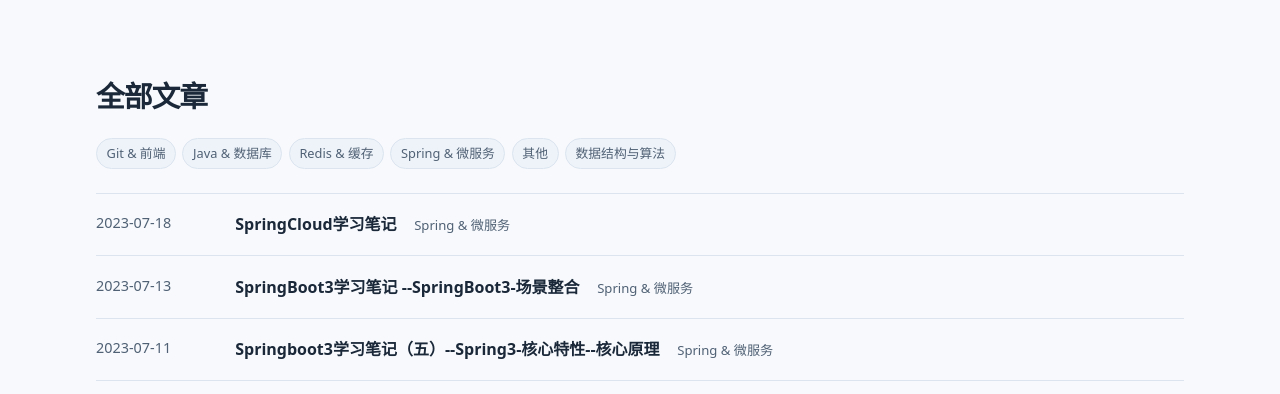
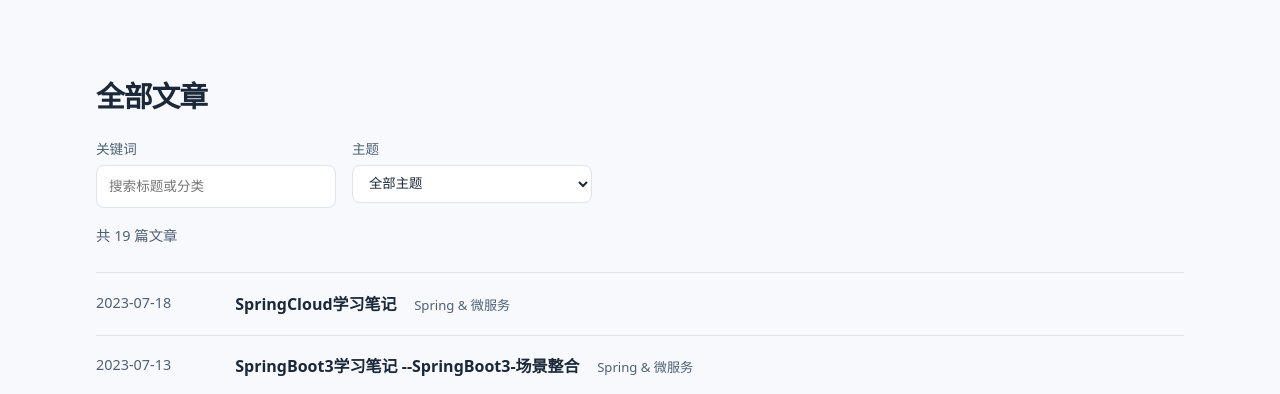
Before and after one commit to Xleia/Xleia.github.io, an Astro site: page /blog in a window 1280 px wide. Shown: the part 406-800 px from the top of the page. Built offline with nearby package versions, Linux system fonts and the light colour scheme; Astro itself is replaced by a stand-in of ours.

Commit message:
feat(blog): add lightweight title and category filtering

```diff
--- a/src/pages/blog/index.astro
+++ b/src/pages/blog/index.astro
@@ -16,12 +16,23 @@ const prettyDate = (value: Date) => value.toISOString().slice(0, 10);
   </section>
   <section aria-labelledby="archive-heading">
     <h2 id="archive-heading">全部文章</h2>
-    <div class="archive-categories" aria-label="文章技术主题">
-      {categories.map((category) => <span class="tech-tag">{category}</span>)}
+    <div class="archive-controls" role="search" aria-label="筛选历史文章">
+      <label>
+        <span>关键词</span>
+        <input id="blog-search" type="search" placeholder="搜索标题或分类" autocomplete="off" />
+      </label>
+      <label>
+        <span>主题</span>
+        <select id="blog-category">
+          <option value="">全部主题</option>
+          {categories.map((category) => <option value={category}>{category}</option>)}
+        </select>
+      </label>
     </div>
-    <ol class="article-list">
+    <p id="blog-count" class="archive-count" aria-live="polite">共 {articles.length} 篇文章</p>
+    <ol class="article-list" id="blog-article-list">
       {articles.map((article) => (
-        <li class="article-list-item">
+        <li class="article-list-item" data-category={article.data.category} data-title={article.data.title}>
           <span class="article-date"><time datetime={prettyDate(article.data.pubDate)}>{prettyDate(article.data.pubDate)}</time></span>
           <div class="article-info">
             <a href={article.data.legacyPath}>{article.data.title}</a>
@@ -32,3 +43,29 @@ const prettyDate = (value: Date) => value.toISOString().slice(0, 10);
     </ol>
   </section>
 </BaseLayout>
+
+<script>
+  const search = document.querySelector<HTMLInputElement>('#blog-search');
+  const category = document.querySelector<HTMLSelectElement>('#blog-category');
+  const count = document.querySelector<HTMLElement>('#blog-count');
+  const entries = Array.from(document.querySelectorAll<HTMLElement>('#blog-article-list .article-list-item'));
+
+  const applyFilter = () => {
+    const query = search?.value.trim().toLocaleLowerCase() ?? '';
+    const selectedCategory = category?.value ?? '';
+    let visible = 0;
+
+    for (const entry of entries) {
+      const title = (entry.dataset.title ?? '').toLocaleLowerCase();
+      const topic = entry.dataset.category ?? '';
+      const matches = (!query || title.includes(query) || topic.toLocaleLowerCase().includes(query))
+        && (!selectedCategory || topic === selectedCategory);
+      entry.hidden = !matches;
+      if (matches) visible++;
+    }
+    if (count) count.textContent = `符合条件的文章：${visible} 篇`;
+  };
+
+  search?.addEventListener('input', applyFilter);
+  category?.addEventListener('change', applyFilter);
+</script>
--- a/src/styles/blog.css
+++ b/src/styles/blog.css
@@ -24,3 +24,9 @@
 .post-content a { overflow-wrap: anywhere; }
 .post-footer { margin-top: 3.5rem; padding-top: 1.4rem; border-top: 1px solid var(--color-border); }
 @media (max-width: 600px) { .article-list-item { grid-template-columns: 1fr; gap: .25rem; } .post-content pre { padding: .8rem; } }
+
+.archive-controls { display: flex; flex-wrap: wrap; gap: 1rem; margin-top: 1.5rem; }
+.archive-controls label { display: flex; flex-direction: column; gap: .3rem; min-width: min(100%, 15rem); color: var(--color-muted); font-size: .85rem; }
+.archive-controls input, .archive-controls select { width: 100%; padding: .6rem .75rem; border: 1px solid var(--color-border); border-radius: var(--radius-sm); background: var(--color-surface); color: var(--color-text); }
+.archive-count { margin: 1rem 0 .5rem; color: var(--color-muted); font-size: .9rem; }
+.article-list-item[hidden] { display: none; }
```
